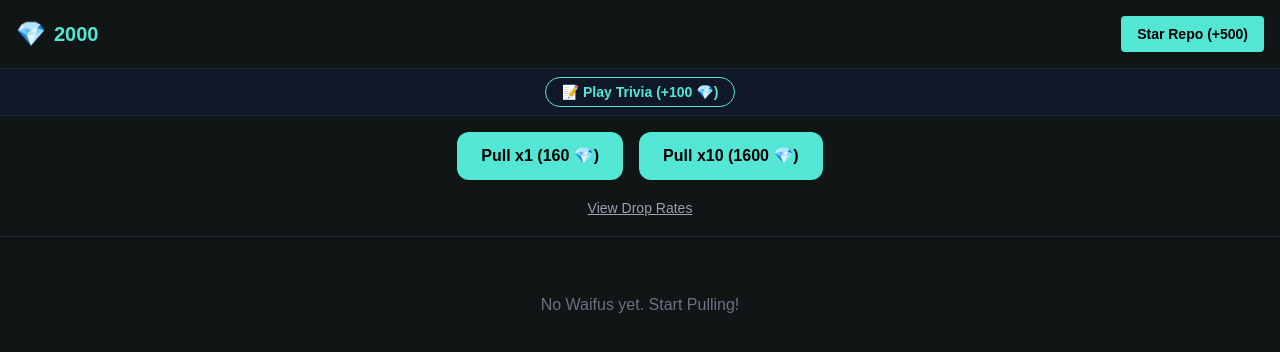
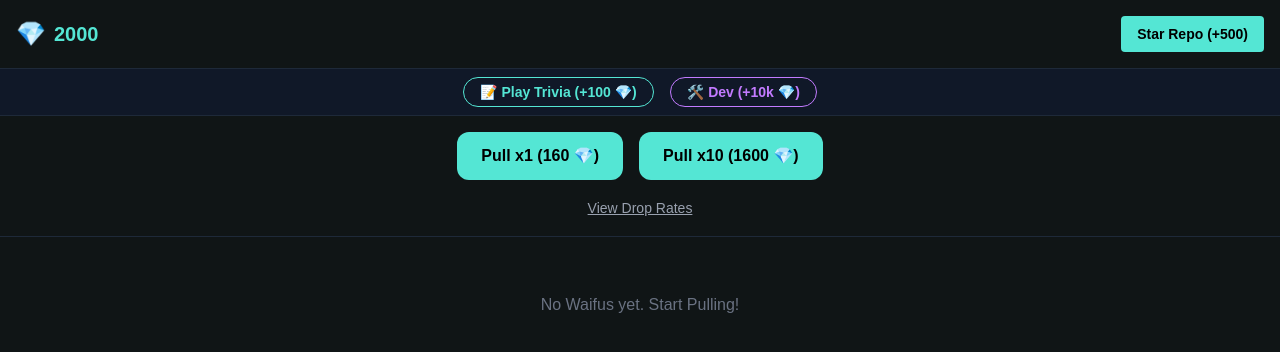
Before and after one commit to fatuhsa/friday, a React (Vite) app: page / in a window 1280 px wide. Shown: the top 352 px of the page. Built offline with nearby package versions, Linux system fonts and the light colour scheme.

Commit message:
feat: fix MAL image hotlink issues and add Dev gem button

```diff
--- a/index.html
+++ b/index.html
@@ -4,6 +4,7 @@
     <meta charset="UTF-8" />
     <link rel="icon" type="image/svg+xml" href="/favicon.svg" />
     <meta name="viewport" content="width=device-width, initial-scale=1.0" />
+    <meta name="referrer" content="no-referrer" />
     <title>friday</title>
   </head>
   <body>
--- a/src/App.tsx
+++ b/src/App.tsx
@@ -33,9 +33,12 @@ export default function App() {
     <div className="min-h-screen flex flex-col pb-20 bg-[#101516] text-white">
       <Dashboard gems={state.gems} hasClaimedStarReward={state.hasClaimedStarReward} onClaimStarReward={handleStar} />
 
-      <div className="bg-gray-900 border-b border-gray-800 text-center py-2">
+      <div className="bg-gray-900 border-b border-gray-800 text-center py-2 flex justify-center gap-4">
         <button onClick={() => setShowTrivia(true)} className="text-sm font-bold text-neon-mint border border-neon-mint px-4 py-1 rounded-full hover:bg-neon-mint hover:text-black transition-colors cursor-pointer">
           📝 Play Trivia (+100 💎)
+        </button>
+        <button onClick={() => state.addGems(10000)} className="text-sm font-bold text-purple-400 border border-purple-400 px-4 py-1 rounded-full hover:bg-purple-400 hover:text-white transition-colors cursor-pointer">
+          🛠️ Dev (+10k 💎)
         </button>
       </div>
 
```
